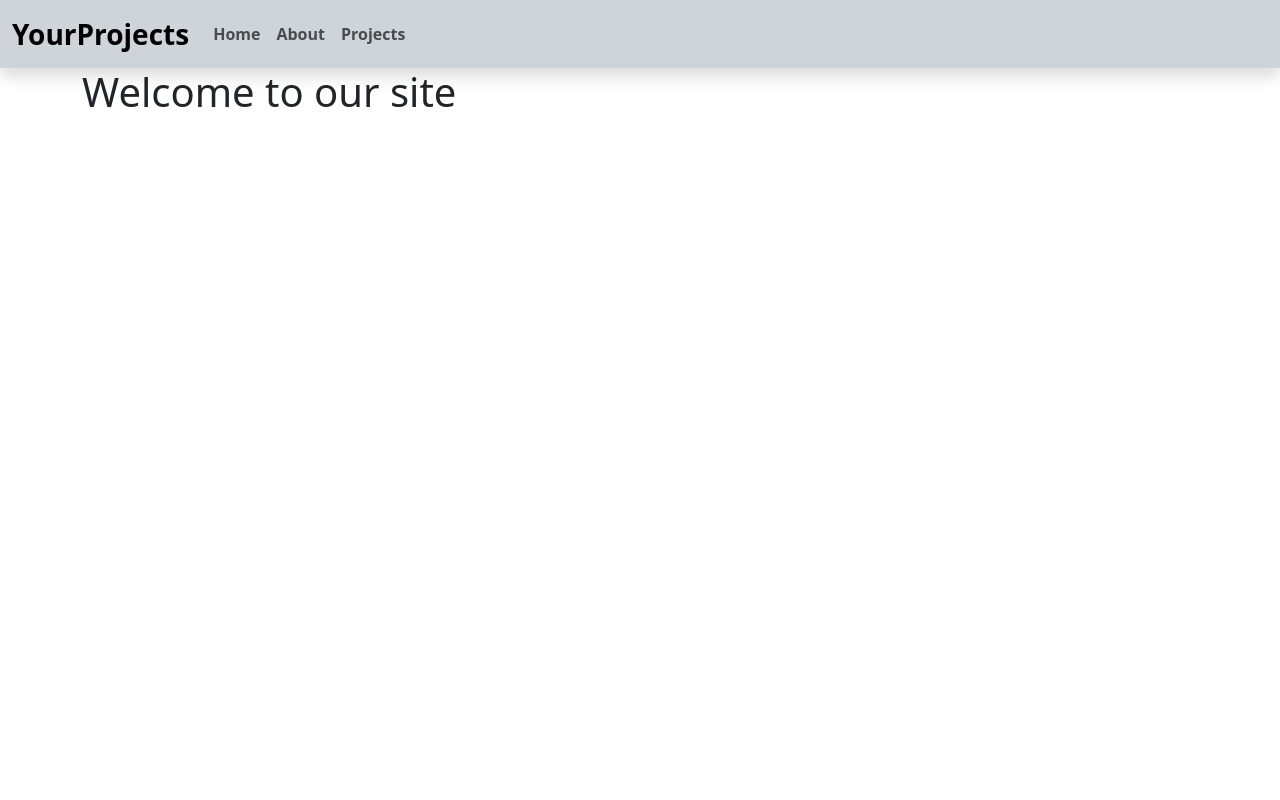
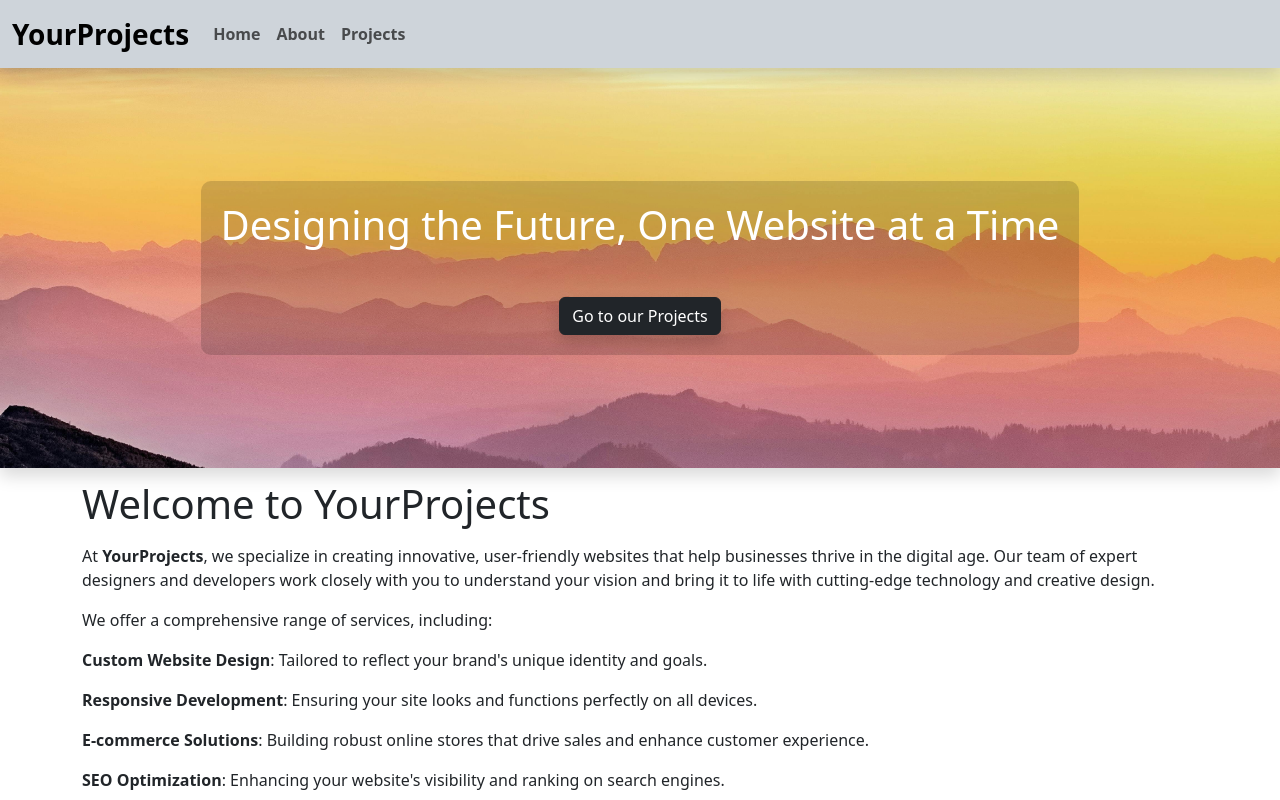
Before and after one commit to gianlucafalaschi/myprojects-frontoffice, a Vue app: page / in a window 1280 px wide. Shown: the top 800 px of the page. Built offline with nearby package versions, Linux system fonts and the light colour scheme.

Commit message:
fix: AppHome

```diff
--- a/src/pages/AppHome.vue
+++ b/src/pages/AppHome.vue
@@ -10,12 +10,42 @@ export default {
 </script>
 
 <template>
+  <section class="ms-hero d-flex justify-content-center align-items-center shadow">
+    <div class="ms-inside-hero text-white text-center">
+      <h1 class="mb-5">Designing the Future, One Website at a Time</h1>
+      <router-link class="btn btn-dark shadow" :to="{name: 'projects'}">Go to our Projects </router-link>
+    </div>
+  </section>
   <div class="container ms-min-height">
-    <h1>Welcome to our site</h1>
+    <h1 class="mb-3">Welcome to YourProjects</h1>
+    <p>At <strong>YourProjects</strong>, we specialize in creating innovative, user-friendly websites that help businesses thrive in the digital age. Our team of expert designers and developers work closely with you to understand your vision and bring it to life with cutting-edge technology and creative design.</p>
+
+    <p>We offer a comprehensive range of services, including:</p>
+
+    <p><strong>Custom Website Design</strong>: Tailored to reflect your brand's unique identity and goals.</p>
+    <p><strong>Responsive Development</strong>: Ensuring your site looks and functions perfectly on all devices.</p>
+    <p><strong>E-commerce Solutions</strong>: Building robust online stores that drive sales and enhance customer experience.</p>
+    <p><strong>SEO Optimization</strong>: Enhancing your website's visibility and ranking on search engines.</p>
+    <p><strong>Maintenance & Support</strong>: Providing ongoing support to keep your website running smoothly and securely.</p>
+    <p>Our mission is to empower businesses by delivering exceptional web solutions that not only meet but exceed expectations.</p>
+    <p class="fs-5"><strong>Join us in designing the future, one website at a time.</strong></p>
   </div>
 
 </template>
 
-<style>
+<style scoped lang="scss">
+.ms-hero {
+  width: 100%;
+  height: 400px;
+  background-image: url(../assets/pexels-8moments-1323550.jpg);
+  background-position: center;
+  background-size: cover;
+  background-repeat: no-repeat;
+}
 
+.ms-inside-hero {
+  background-color: rgba(0, 0, 0, 0.157);
+  border-radius: 10px;
+  padding: 20px;
+}
 </style>
--- a/src/style/generic.scss
+++ b/src/style/generic.scss
@@ -11,4 +11,5 @@
 /* CONTAINER */
  .container.ms-min-height{
     min-height: 100vh;
+    padding-top: 12px;
  }
```
Also changed, not shown: src/assets/pexels-8moments-1323550.jpg (added).
